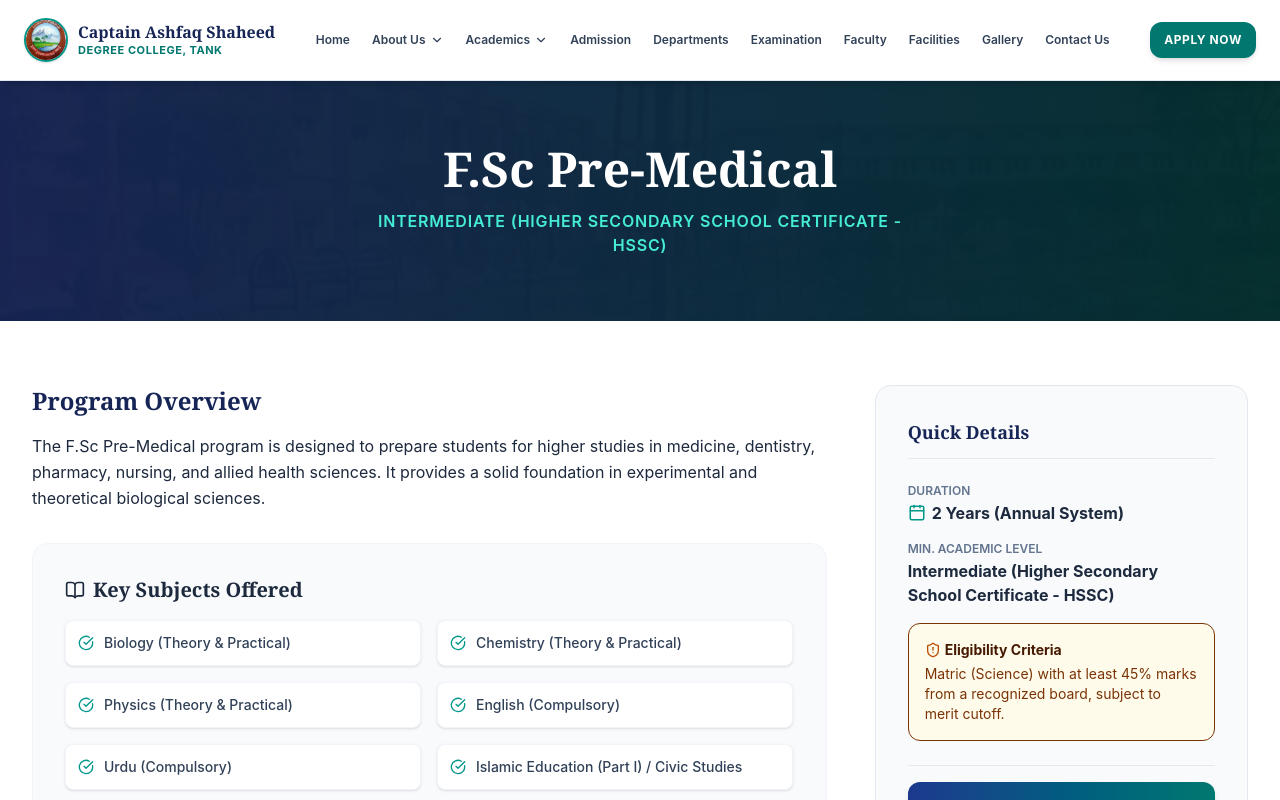
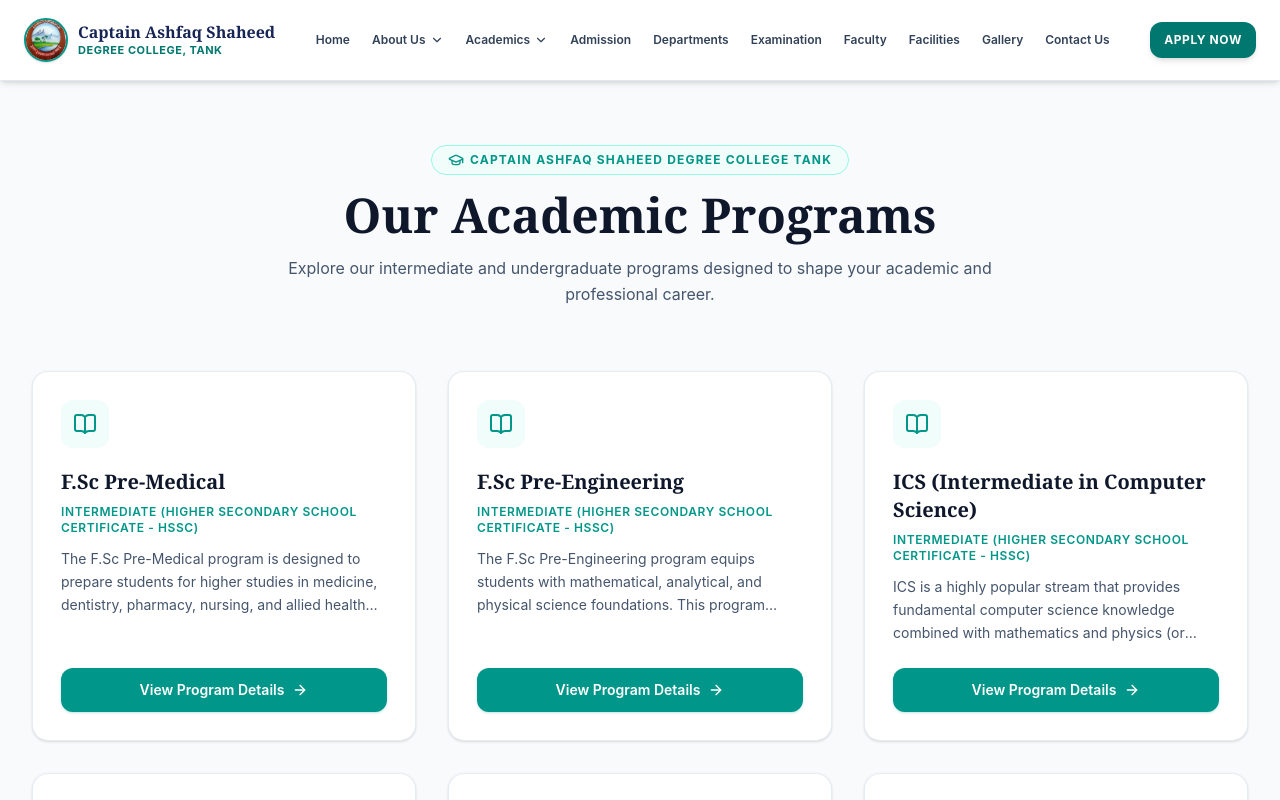
Before and after one commit to tanveermedaveer-jpg/gdc-tank-website, a React (Vite) app: page /academics in a window 1280 px wide. Shown: the top 800 px of the page. Built offline with nearby package versions, Linux system fonts and the light colour scheme.

Commit message:
Update ProgramDetail.jsx

```diff
--- a/src/pages/Academics/ProgramDetail.jsx
+++ b/src/pages/Academics/ProgramDetail.jsx
@@ -421,6 +421,58 @@
   };
 
   const programData = isUrdu ? programDataUr : programDataEn;
+
+  // اگر یوزر صرف /academics پر آئے (کوئی specific programId نہ ہو) تو تمام پروگرامز کا اوورویو دکھائیں
+  if (!programId) {
+    return (
+      <div className="w-full bg-slate-50 min-h-screen py-16 px-4 sm:px-6 lg:px-8">
+        <div className="max-w-7xl mx-auto">
+          <div className="text-center max-w-3xl mx-auto mb-16">
+            <span className="inline-flex items-center gap-1.5 text-xs text-teal-600 font-bold uppercase tracking-widest bg-teal-50 border border-teal-200 px-4 py-1.5 rounded-full mb-4">
+              <GraduationCap className="w-4 h-4" /> {isUrdu ? 'کیپٹن اشفاق شہید ڈگری کالج ٹانک' : 'Captain Ashfaq Shaheed Degree College Tank'}
+            </span>
+            <h1 className="text-3xl sm:text-4xl md:text-5xl font-bold font-serif text-slate-900 mb-4">
+              {isUrdu ? 'ہمارے تعلیمی پروگرامز' : 'Our Academic Programs'}
+            </h1>
+            <p className="text-slate-600 text-sm sm:text-base leading-relaxed">
+              {isUrdu
+                ? 'انٹرمیڈیٹ (HSSC) اور 4 سالہ بی ایس (BS) ڈگری پروگرامز جو طلباء کو روشن مستقبل اور پیشہ ورانہ کامیابی کے لیے تیار کرتے ہیں۔'
+                : 'Explore our intermediate and undergraduate programs designed to shape your academic and professional career.'}
+            </p>
+          </div>
+
+          <div className="grid grid-cols-1 md:grid-cols-2 lg:grid-cols-3 gap-8">
+            {Object.entries(programData).map(([id, prog]) => (
+              <div key={id} className="bg-white border border-slate-200/80 rounded-2xl p-7 shadow-sm hover:shadow-xl transition-all duration-300 flex flex-col justify-between group">
+                <div>
+                  <div className="w-12 h-12 rounded-xl bg-teal-50 text-teal-600 flex items-center justify-center font-bold mb-5 group-hover:bg-teal-600 group-hover:text-white transition-colors">
+                    <BookOpen className="w-6 h-6" />
+                  </div>
+                  <h3 className="text-xl font-bold text-slate-900 font-serif mb-2 group-hover:text-teal-700 transition-colors">
+                    {prog.title}
+                  </h3>
+                  <p className="text-teal-600 text-xs font-semibold uppercase tracking-wider mb-3">
+                    {prog.level}
+                  </p>
+                  <p className="text-slate-600 text-sm leading-relaxed mb-6 line-clamp-3">
+                    {prog.description}
+                  </p>
+                </div>
+                <Link
+                  to={`/academics/${id}`}
+                  onClick={() => window.scrollTo(0, 0)}
+                  className="w-full flex items-center justify-center gap-2 text-center bg-teal-600 hover:bg-teal-700 text-white font-semibold py-3 rounded-xl text-xs sm:text-sm transition-all shadow-sm shadow-teal-600/20"
+                >
+                  {isUrdu ? 'تفصیلات دیکھیں' : 'View Program Details'} <ArrowRight className="w-4 h-4" />
+                </Link>
+              </div>
+            ))}
+          </div>
+        </div>
+      </div>
+    );
+  }
+
   const currentProgram = programData[programId] || programData['pre-medical'];
 
   return (
```
